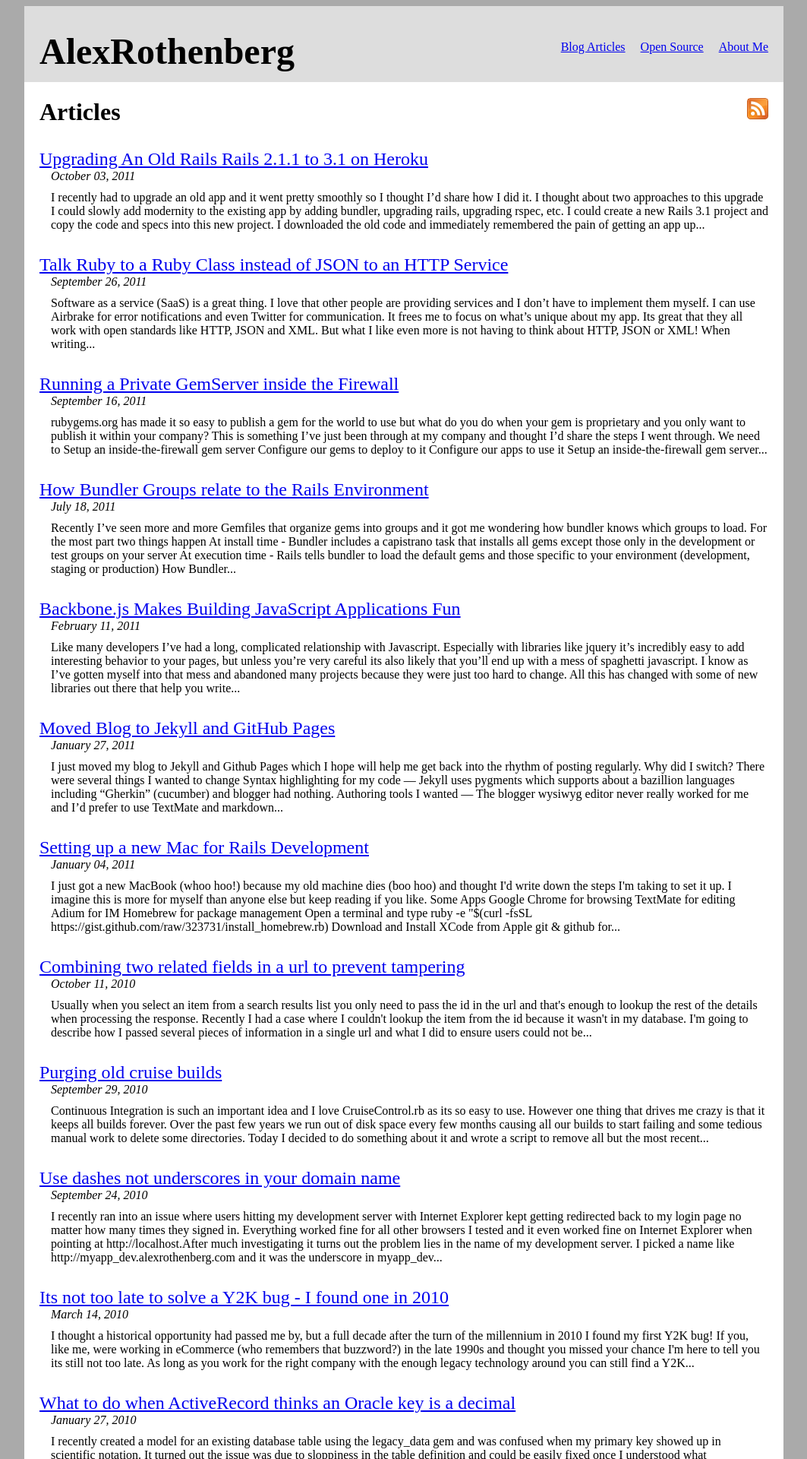
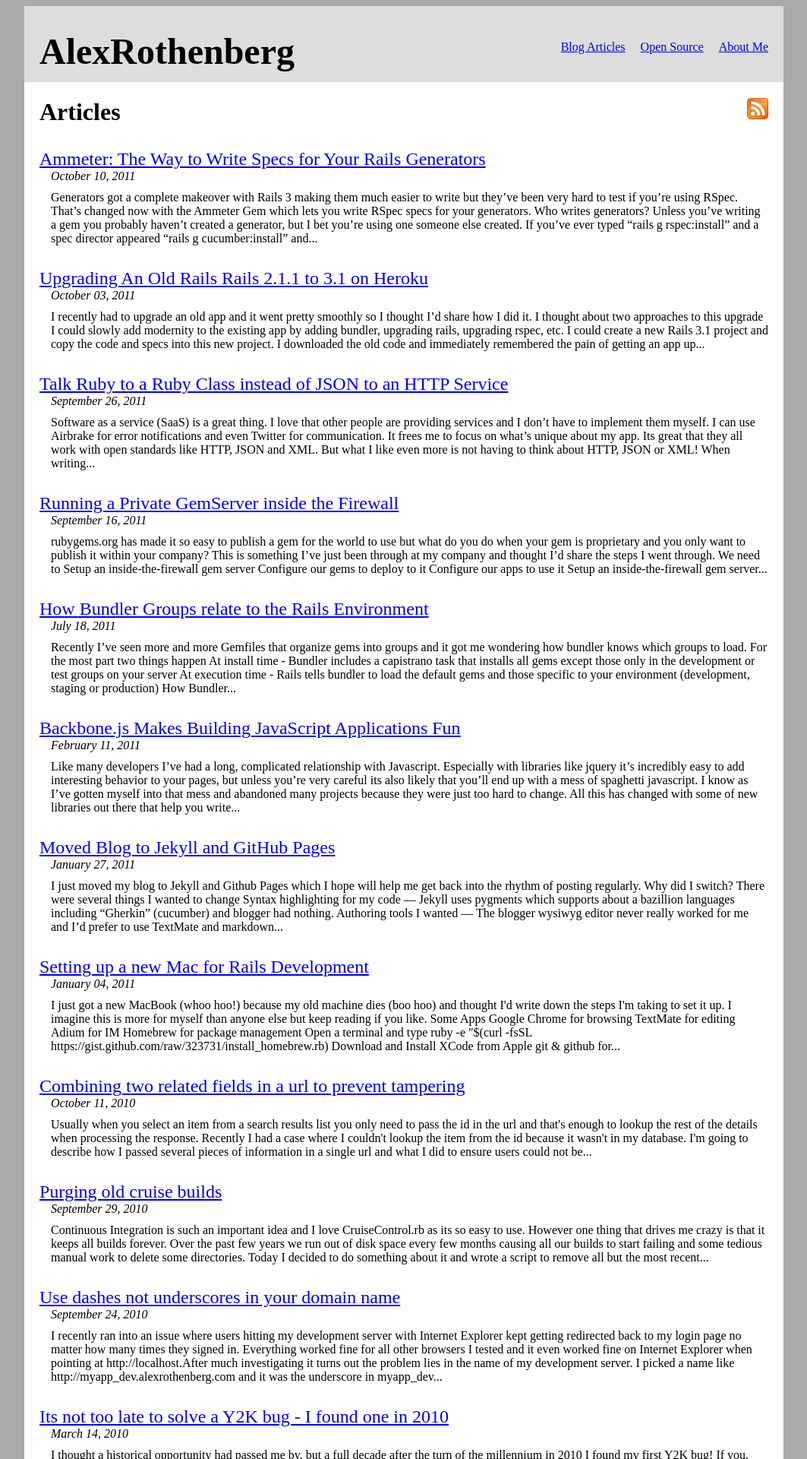
Before and after one commit to alexrothenberg/alexrothenberg.github.com, a Jekyll site: the page built from index.html, in a window 1280 px wide. Shown: the top 1920 px of the page at 76% size, without its empty margins (108-1171 px from the left). Built offline with Jekyll 4.4.1, drawn with Linux system fonts in a browser that asks for light colours; some of the changed lines change nothing that is shown.

Commit message:
Ammeter: The Way to Write Specs for Your Rails Generators

```diff
--- /dev/null
+++ b/_posts/2011-10-10-ammeter-the-way-to-write-specs-for-your-rails-generators.md
@@ -0,0 +1,139 @@
+---
+layout: post
+title: "Ammeter: The Way to Write Specs for Your Rails Generators"
+---
+
+<img src="http://www.alexrothenberg.com/images/2011-10-10-ammeter-a-new-gem-write-specs-for-your-rails-generators/ammeter.jpeg" class="heading_image">
+
+Generators got a complete makeover with Rails 3 making them much easier to write but they've been very hard to test if you're using RSpec.
+That's changed now with the [Ammeter](https://github.com/alexrothenberg/ammeter) [Gem](https://rubygems.org/gems/ammeter)
+which lets you write RSpec specs for your generators.
+
+## Who writes generators?
+
+Unless you've writing a gem you probably haven't created a generator, but I bet you're using one someone else created.  If you've ever typed
+
+* "rails g rspec:install" and a *spec* director appeared
+* "rails g cucumber:install" and gotten a *features* directory
+* "rails g model post title:string body:text" and gotten specs for your model
+* "rails g model post title:string body:text" and gotten mongoid models insead active record ones
+
+There are a number of resources for writing generators using [thor](https://github.com/wycats/thor) including the
+[generators guide](http://guides.rubyonrails.org/generators.html#creating-your-first-generator) or
+[railscast #218](http://asciicasts.com/episodes/218-making-generators-in-rails-3) and I'm not going to go into that here.
+If you're using _TestUnit_, like the rails core team, you can use _Generators::TestCase_ which is part of Rails -
+[Devise](https://github.com/plataformatec/devise/tree/master/test/generators) has some good examples.
+For those of us using RSpec we can now use Ammeter.
+
+## Writing Specs with Ammeter
+
+First you need to tell your gem to use ammeter by 1) adding it to our bundle and 2) making it accessible to our specs.
+
+{% highlight ruby %}
+  # <YOUR_GEM_NAME>.gemspec
+  s.add_development_dependency 'ammeter'
+{% endhighlight %}
+
+{% highlight ruby %}
+  # spec_helper.rb
+  require 'ammeter/init'
+{% endhighlight %}
+
+Then we specify the behavior.  We'll look at an example using Mongoid's
+[config generator](https://github.com/mongoid/mongoid/blob/master/lib/rails/generators/mongoid/config/config_generator.rb) and
+its spec [config_generator_spec](https://github.com/mongoid/mongoid/blob/master/spec/generators/mongoid/config/config_generator_spec.rb).
+The generator's usage is `rails generate mongoid:config [DATABASE_NAME] [options]`.
+
+{% highlight ruby %}
+# spec/generators/mongoid/config/config_generator_spec.rb
+require 'spec_helper'
+
+# Generators are not automatically loaded by Rails
+require 'rails/generators/mongoid/config/config_generator'
+
+class Rails::Application; end
+class MyApp::Application < Rails::Application; end
+
+describe Mongoid::Generators::ConfigGenerator do
+  # Tell the generator where to put its output (what it thinks of as Rails.root)
+  destination File.expand_path("../../../../../../tmp", __FILE__)
+  before { prepare_destination }
+
+  describe 'no arguments' do
+    before { run_generator  }
+    describe 'config/mongoid.yml' do
+      subject { file('config/mongoid.yml') }
+      it { should exist }
+      it { should contain "database: my_app_development" }
+    end
+  end
+
+  describe 'specifying database name' do
+    before { run_generator %w(my_database) }
+    describe 'config/mongoid.yml' do
+      subject { file('config/mongoid.yml') }
+      it { should exist }
+      it { should contain "database: my_database_development" }
+    end
+  end
+end
+{% endhighlight %}
+
+There's some boilerplate setup you'll need at the top of your spec:
+
+* Since this spec file is in *spec/generators* it automatically uses ammeter
+* Generators are not automatically loaded by Rails' *const_missing* so we need to *require* it explicitly
+* *destination* tells the generator where to put its output (we add enough "../"s to get us out of the spec directory)
+* *before { prepare_destination }* clears the destination so each spec starts fresh (similar to active record rollback)
+
+Now for the behavior:
+
+* *run_generator* runs the generator (optionally letting you pass in arguments)
+* *file* gives you access to a generated file
+* *it should exist* makes sure the file was generated
+* *it should contain* looks inside a generated file for a string or regex
+
+When you're generating migrations it is somewhat tricky because migration file names contain a timestamp.
+We need another example and will use acts_as_taggable-on's
+[migration generator](https://github.com/mbleigh/acts-as-taggable-on/blob/master/lib/generators/acts_as_taggable_on/migration/migration_generator.rb)
+We could write a spec for this as
+
+{% highlight ruby %}
+# spec/generators/acts_as_taggable_on/migration/migration_generator_spec.rb
+require 'spec_helper'
+
+# Generators are not automatically loaded by Rails
+require 'generators/acts_as_taggable_on/migration/migration_generator'
+
+describe ActsAsTaggableOn::MigrationGenerator do
+  # Tell the generator where to put its output (what it thinks of as Rails.root)
+  destination File.expand_path("../../../../../tmp", __FILE__)
+
+  before do
+    prepare_destination
+    Rails::Generators.options[:rails][:orm] = :active_record
+  end
+  describe 'no arguments' do
+    before { run_generator  }
+
+    describe 'db/migrate/acts_as_taggable_on_migration.rb' do
+      subject { file('db/migrate/acts_as_taggable_on_migration.rb') }
+      it { should be_a_migration }
+    end
+  end
+end
+{% endhighlight %}
+
+You can see much of the same setup and then the new matcher
+
+* *it { should be_a_migration }* which adds a timestamp to the filename
+
+## Why 'Ammeter'?
+
+An [Ammeter](http://en.wikipedia.org/wiki/Ammeter) is a measuring instrument used to measure the electric current in a circuit.
+Generators produce electricity and your specs measure your generators ... cute huh :)
+
+## Feedback Welcome
+
+Try Ammeter for your generators, I hope you find it useful. If it doesn't meet your needs fork away - [Ammeter is on github](https://github.com/alexrothenberg/ammeter).
+I welcome any feedback, issues or pull requests.
--- a/stylesheets/master.css
+++ b/stylesheets/master.css
@@ -84,10 +84,16 @@ body {
 }
 
 
+.post .heading_image {
+  float: left;
+  padding-right: 30px;
+}
+
 .post h1 {
   margin-bottom: 0px;
 }
 .post h2 {
+  clear: both;
   color: #580000;
   font-variant: small-caps;
 }
```
Also changed, not shown: images/2011-10-10-ammeter-a-new-gem-write-specs-for-your-rails-generators/ammeter.jpeg (added).
